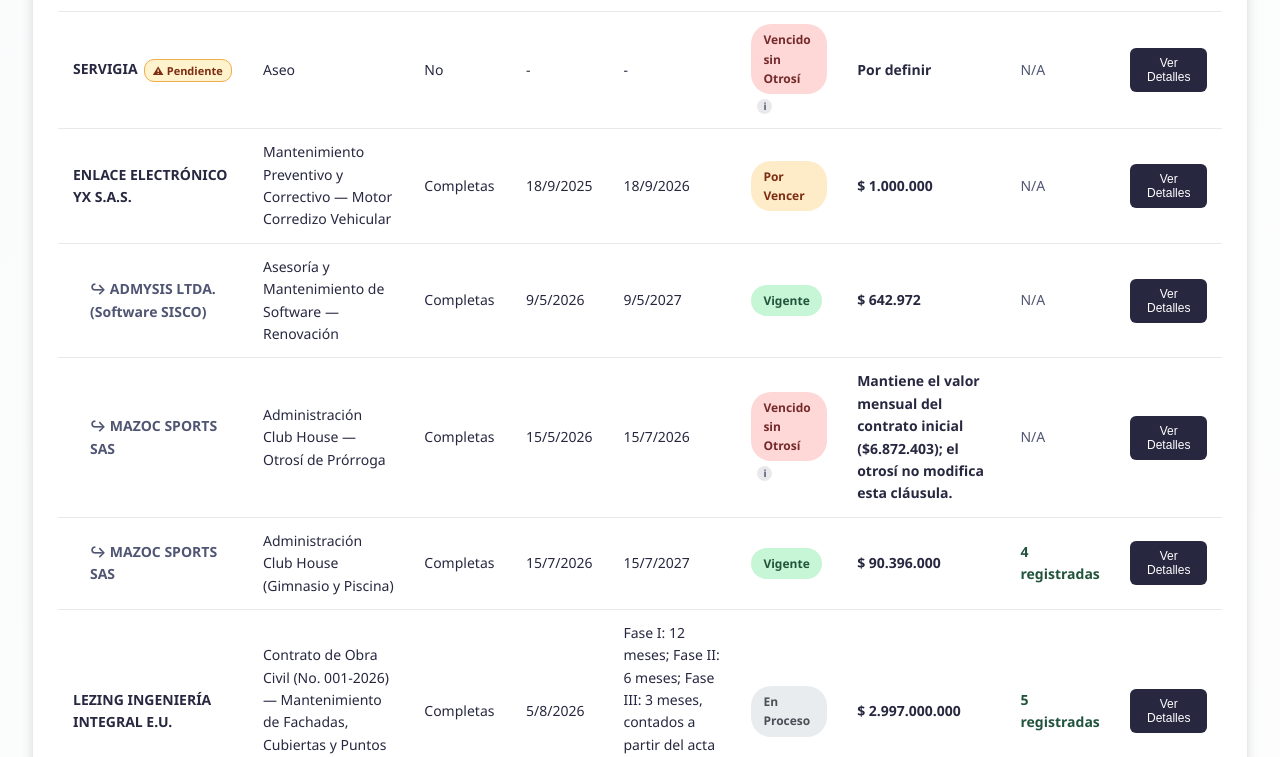
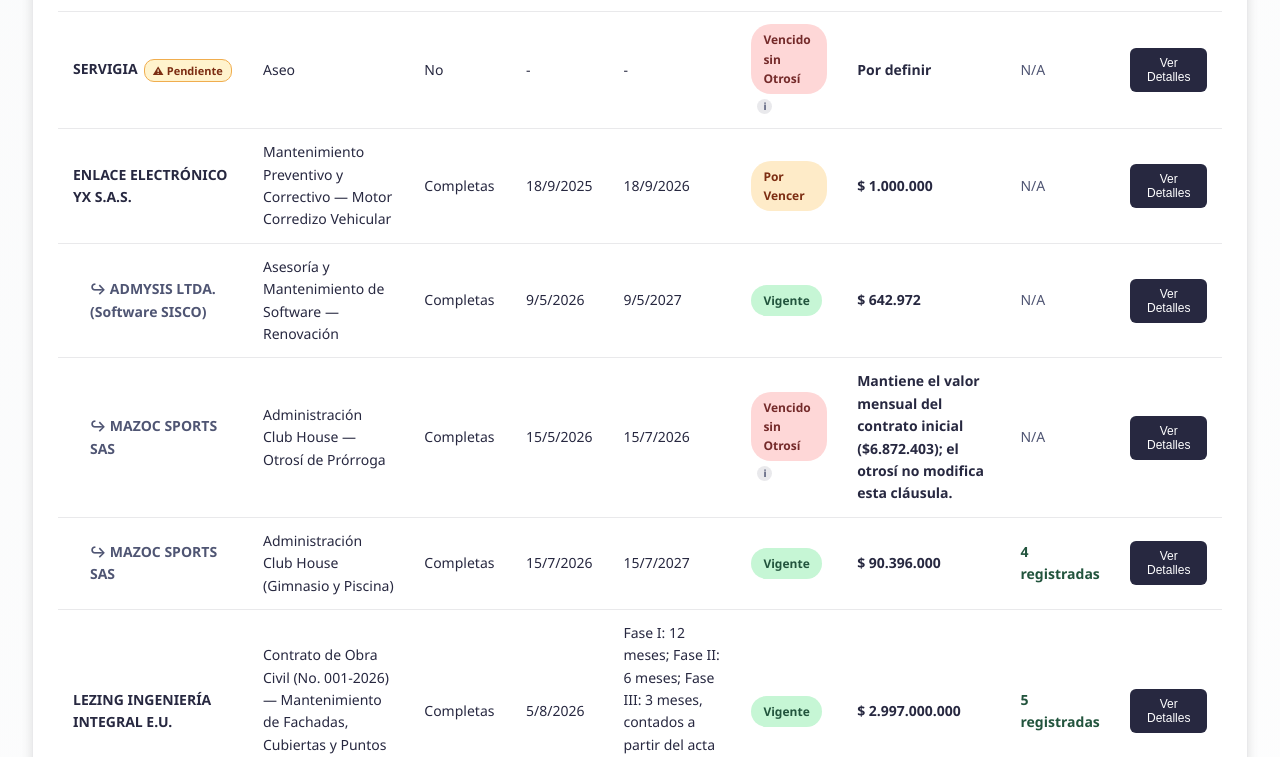
Before and after one commit to AuditaPH/cedros-trazabilidadcompromisos, a plain HTML site: page index.html in a window 1280 px wide. Shown: the part 2043-2800 px from the top of the page. Drawn offline with nearby package versions, Linux system fonts and the light colour scheme.

Commit message:
index.html

```diff
--- a/index.html
+++ b/index.html
@@ -505,7 +505,7 @@
       "objeto": "Mantenimiento correctivo e impermeabilización de fachadas externas e internas, cubiertas y puntos fijos del conjunto, en modalidad de precio unitario fijo, ejecutado en tres (3) fases según la financiación aprobada por la asamblea. Contratista seleccionado en la asamblea extraordinaria del 19 de julio de 2026.",
       "fechaInicio": "2026-08-05",
       "fechaFin": "Fase I: 12 meses; Fase II: 6 meses; Fase III: 3 meses, contados a partir del acta de inicio de cada fase",
-      "estado": "En Proceso",
+      "estado": "Vigente",
       "valorTotal": 2997000000,
       "garantias": {
         "Cumplimiento": {
```
